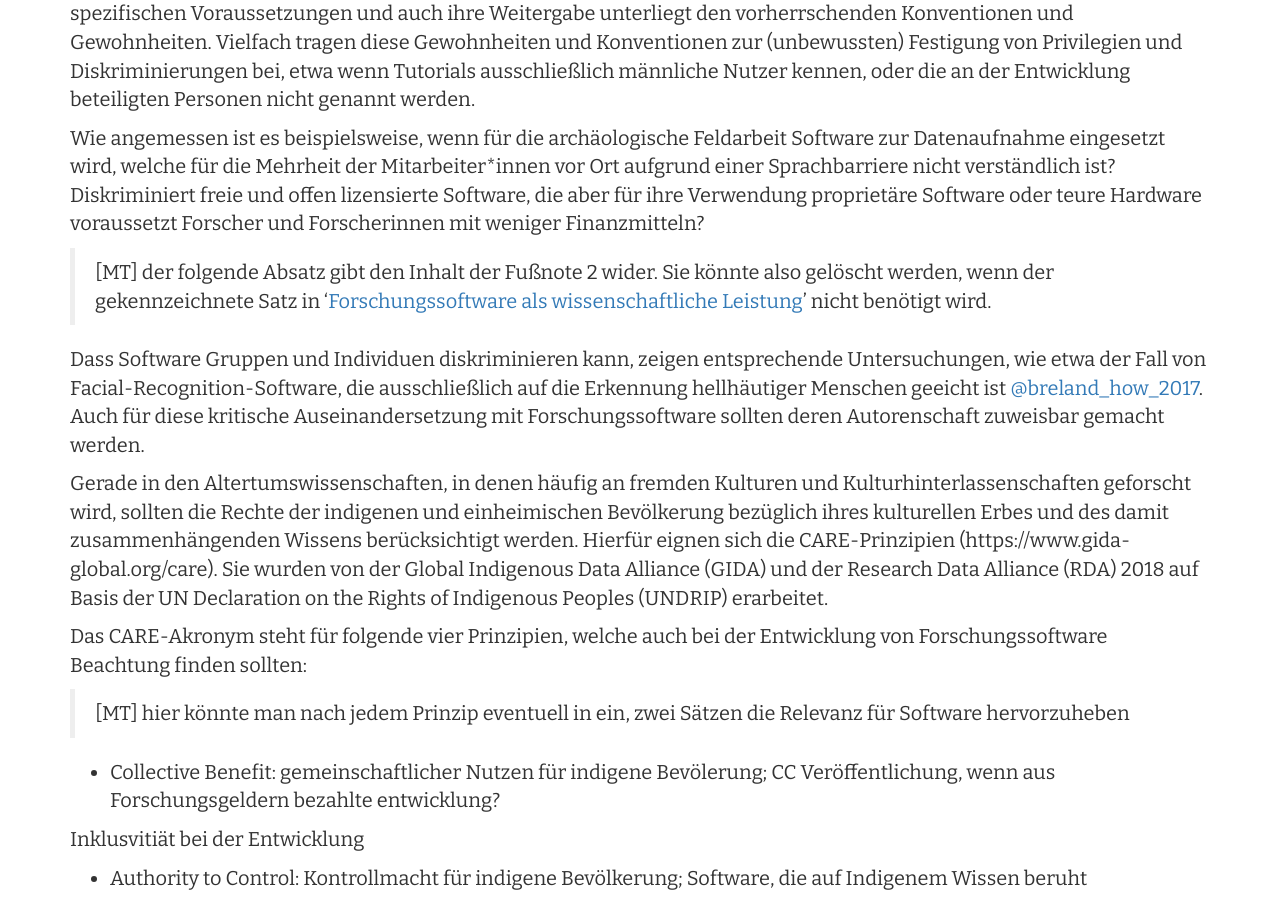
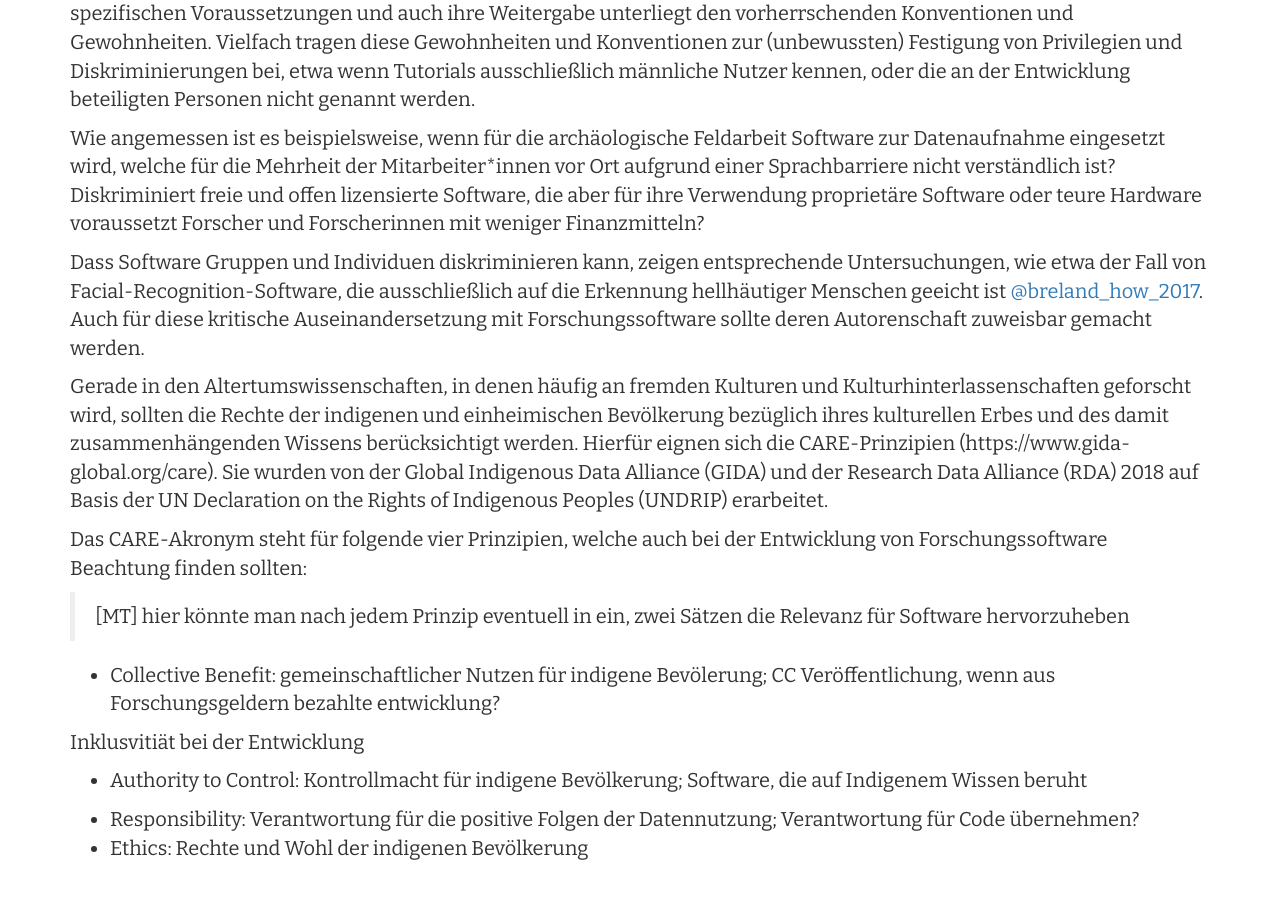
Before and after one commit to Research-Squirrel-Engineers/Impuls_SoftwareRezensionen_DGUF, a Jekyll site: the page built from Draft.md, in a window 1280 px wide and 900 px high, scrolled down 6841 px. Built offline with Jekyll 4.4.1, drawn with Linux system fonts in a browser that asks for light colours; nearby versions of some CDN libraries; some of the changed text lies outside the part shown.

Commit message:
Fußnote 2 gelöscht

```diff
--- a/Draft.md
+++ b/Draft.md
@@ -154,9 +154,7 @@ Forschungssoftware ist nicht neutral. Sie entsteht nicht unter neutralen Bedingu
 
 Wie angemessen ist es beispielsweise, wenn für die archäologische Feldarbeit Software zur Datenaufnahme eingesetzt wird, welche für die Mehrheit der Mitarbeiter\*innen vor Ort aufgrund einer Sprachbarriere nicht verständlich ist? Diskriminiert freie und offen lizensierte Software, die aber für ihre Verwendung proprietäre Software oder teure Hardware voraussetzt Forscher und Forscherinnen mit weniger Finanzmitteln?
 
-> [MT] der folgende Absatz gibt den Inhalt der Fußnote 2 wider. Sie könnte also gelöscht werden, wenn der gekennzeichnete Satz in '[Forschungssoftware als wissenschaftliche Leistung](#forschungssftware-als-wissenschaftliche-leistung)' nicht benötigt wird.
-
-Dass Software Gruppen und Individuen diskriminieren kann, zeigen entsprechende Untersuchungen, wie etwa der Fall von Facial-Recognition-Software, die ausschließlich auf die Erkennung hellhäutiger Menschen geeicht ist [@breland_how_2017](#breland_how_2017). Auch für diese kritische Auseinandersetzung mit Forschungssoftware sollten deren Autorenschaft zuweisbar gemacht werden.
+Dass Software Gruppen und Individuen diskriminieren kann, zeigen entsprechende Untersuchungen, wie etwa der Fall von Facial-Recognition-Software, die ausschließlich auf die Erkennung hellhäutiger Menschen geeicht ist [@breland_how_2017](#breland_how_2017). Auch für diese kritische Auseinandersetzung mit Forschungssoftware sollte deren Autorenschaft zuweisbar gemacht werden.
 
 Gerade in den Altertumswissenschaften, in denen häufig an fremden Kulturen und Kulturhinterlassenschaften geforscht wird, sollten die Rechte der indigenen und einheimischen Bevölkerung bezüglich ihres kulturellen Erbes und des damit zusammenhängenden Wissens berücksichtigt werden. Hierfür eignen sich die CARE-Prinzipien (https://www.gida-global.org/care). Sie wurden von der Global Indigenous Data Alliance (GIDA) und der Research Data Alliance (RDA) 2018 auf Basis der UN Declaration on the Rights of Indigenous Peoples (UNDRIP) erarbeitet.
 
@@ -326,6 +324,5 @@ Software muss sich wie alle wissenschaftlichen Werkzeuge in einen rechtlichen Ra
 
 <a name="myfootnote1">1</a>: Aufgeworfen und anschließend im Plenum des 9. Workshops der deutschen Sektion der CAA 2019 in Wilhelmshaven wurde die Frage nach den Inhalten einer Rezension von Software und Anwendungen für die Archäologie von Sophie Charlotte Schmidt, Kai-Christian Bruhn und Siegmund Freud. Anlässlich der Einrichtung der neuen Rubrik für solche Besprechungen in der vorliegenden Reihe haben wir das Thema aufgegriffen und möchten mit der vorliegenden Handreichung einen Beitrag zur Weiterentwicklung dieses wichtigen Themas leisten. Die Handreichung kann auch zur Orientierung bei Entscheidungen zum Einsatz einer Software in der eigenen Forschung dienen.
 
-<a name="myfootnote2">2</a>: Angestoßen wird Letzteres insbesondere von Untersuchungen, die sich mit Software auseinandersetzen, die zur Diskrimination von Gruppen und Individuen führt, so etwa Facial-Recognition-Software, die ausschließlich auf die Erkennung hellhäutiger Menschen ausgerichtet ist [@breland_how_2017](#breland_how_2017).
 
 ## Bibliographie
```
